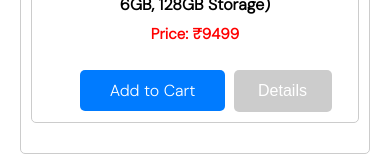
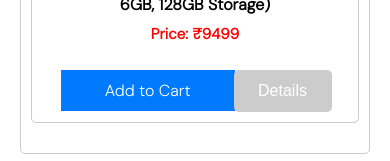
Before and after one commit to rajmajumdar23/Ecommerce_CellCrafter, a React (Create React App) app: page / in a window 390 px wide. Shown: the part 663-824 px from the top of the page. Built offline with nearby package versions, Linux system fonts and the light colour scheme; a web font is replaced by a local one.

Commit message:
Update ProductDetail.css

```diff
--- a/src/Styling/ProductDetail.css
+++ b/src/Styling/ProductDetail.css
@@ -153,9 +153,10 @@
   }
 
   #addtocart{
-    margin-left: -34%;
+     border-radius: 0px;
+    margin-left: -48%;
     margin-top: 1px;
-    width: 106%;
+    width: 127%;
   }
   .btn-secondary {
     width: 100%;
```
